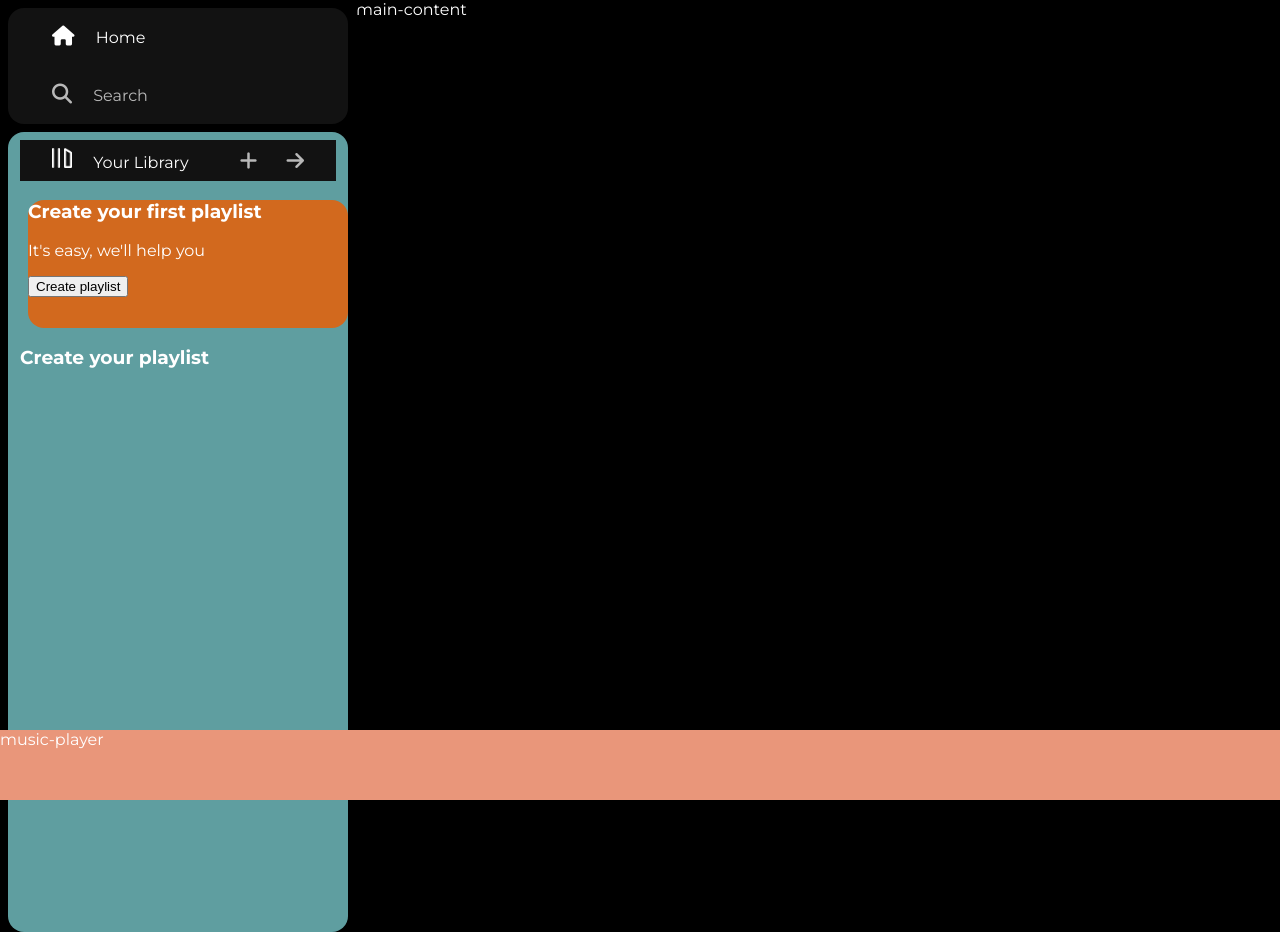
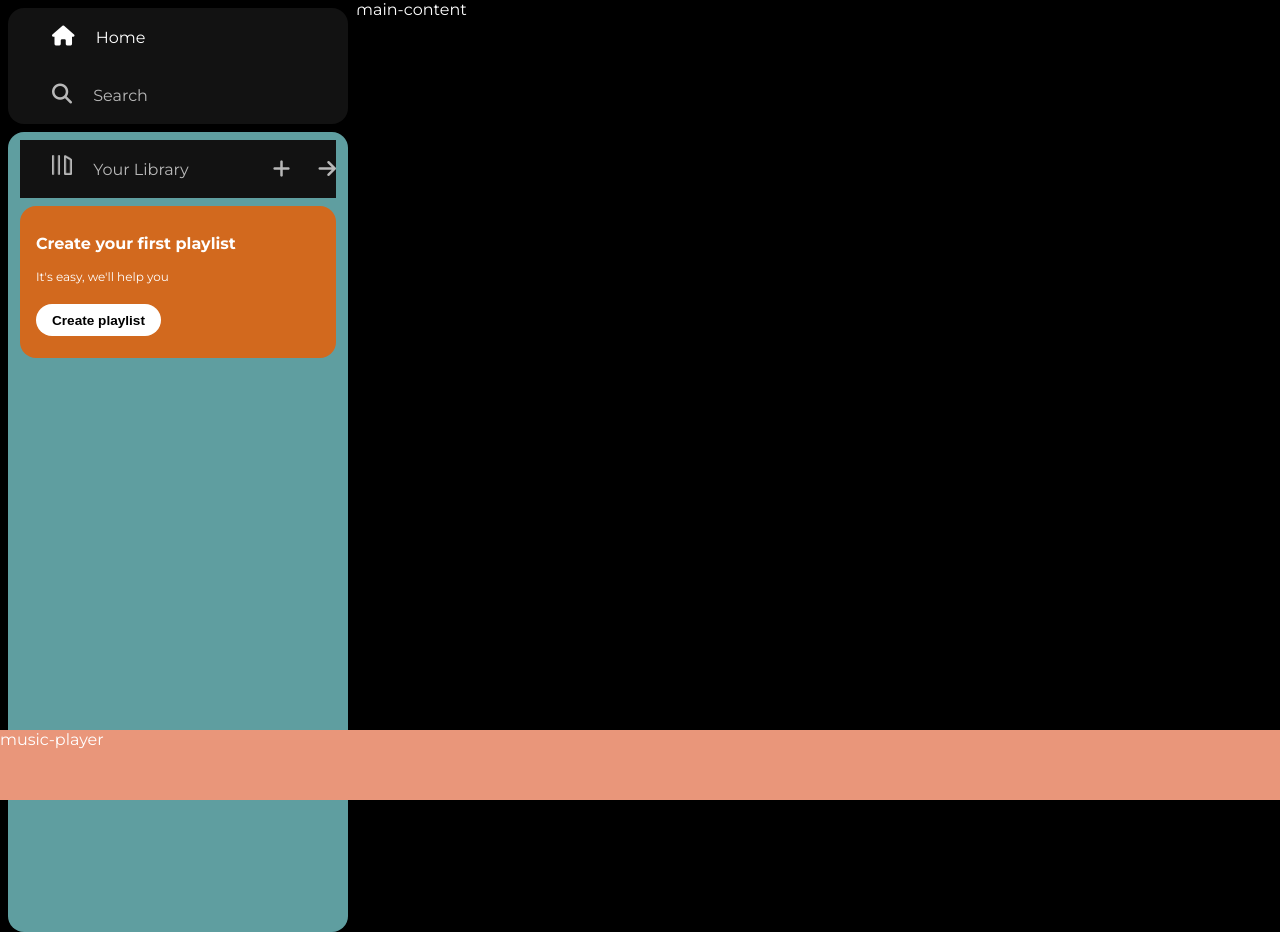
Before and after one commit to techieshruti/Spotify_clone, a plain HTML site: page index.html in a window 1280 px wide. Drawn offline with Linux system fonts and the light colour scheme.

Commit message:
adding library box 1 in sidebar

```diff
--- a/index.html
+++ b/index.html
@@ -31,7 +31,7 @@
             <div class="library">
                 <!-- options under library div-->
               <div class="options">
-                <div class="lib-option">
+                <div class="lib-option nav-option">
                         <img src="./assets/library_icon.png" alt="">
                         <a href="#">Your Library</a>
                   </div>
@@ -41,13 +41,12 @@
                   </div>
               </div>
               <!--playlist div under library section-->
-              <div class="playlist">
-                <h3>Create your first playlist</h3>
-                <p>It's easy, we'll help you</p>
-                <button class="btn">Create playlist</button>
-              </div>
-              <div class="podcast">
-                <h3>Create your playlist</h3>
+              <div class="lib-box">
+                <div class="box">
+                  <p class="box-p1">Create your first playlist</p>
+                  <p class="box-p2">It's easy, we'll help you</p>
+                  <button class="badge">Create playlist</button>
+                </div>
               </div>
             </div>
         </div>
--- a/style.css
+++ b/style.css
@@ -79,9 +79,6 @@ body{
     justify-content: space-between;
     align-items: center;
     background-color: #121212;
-    opacity: 1;
-    padding: 8px 2rem;
-    font-size: 1.25rem;
 }
 
 .lib-option img{
@@ -95,17 +92,39 @@ body{
     font-size: 1rem;
     margin-left: 1rem;
 }
-.lib-icons{
+.lib-icons i{
     font-size: 1.25rem;
     opacity: 0.7;
 }
 
+.lib-icons i:hover{
+    opacity: 1;
+}
+
 /*playlist under library*/
-.playlist{
-    margin-left: 0.5rem;
-    width: 20rem;
+.box{
     height: 8rem;
     background-color: chocolate;
     border-radius: 1rem;
-    padding: 0.rem 0.5rem;
+    margin: 0.5rem 0 0.5rem 0;
+    padding: 0.75rem 1rem;
 }
+.box-p1{
+    font-size: 1rem;
+    font-weight: 700;
+}
+
+.box-p2{
+    font-size: 0.75rem;
+}
+.badge{
+    background-color: white;
+    border: none;
+    border-radius: 100px;
+    padding: 0.25rem 1rem;
+    font-weight: 700;
+    font-size: 0.85rem;
+    margin-top: 0.5rem;
+    height: 2rem;
+    width: fit-content;
+}
```
